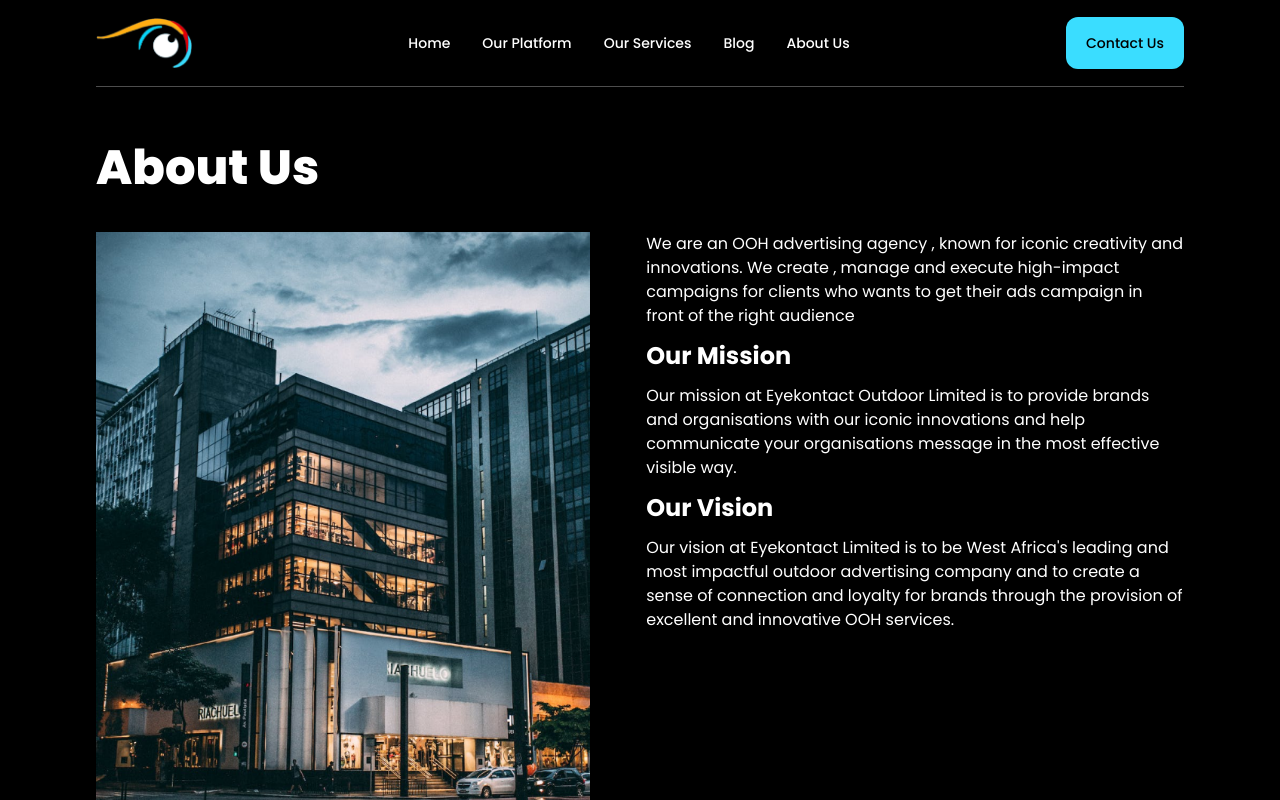
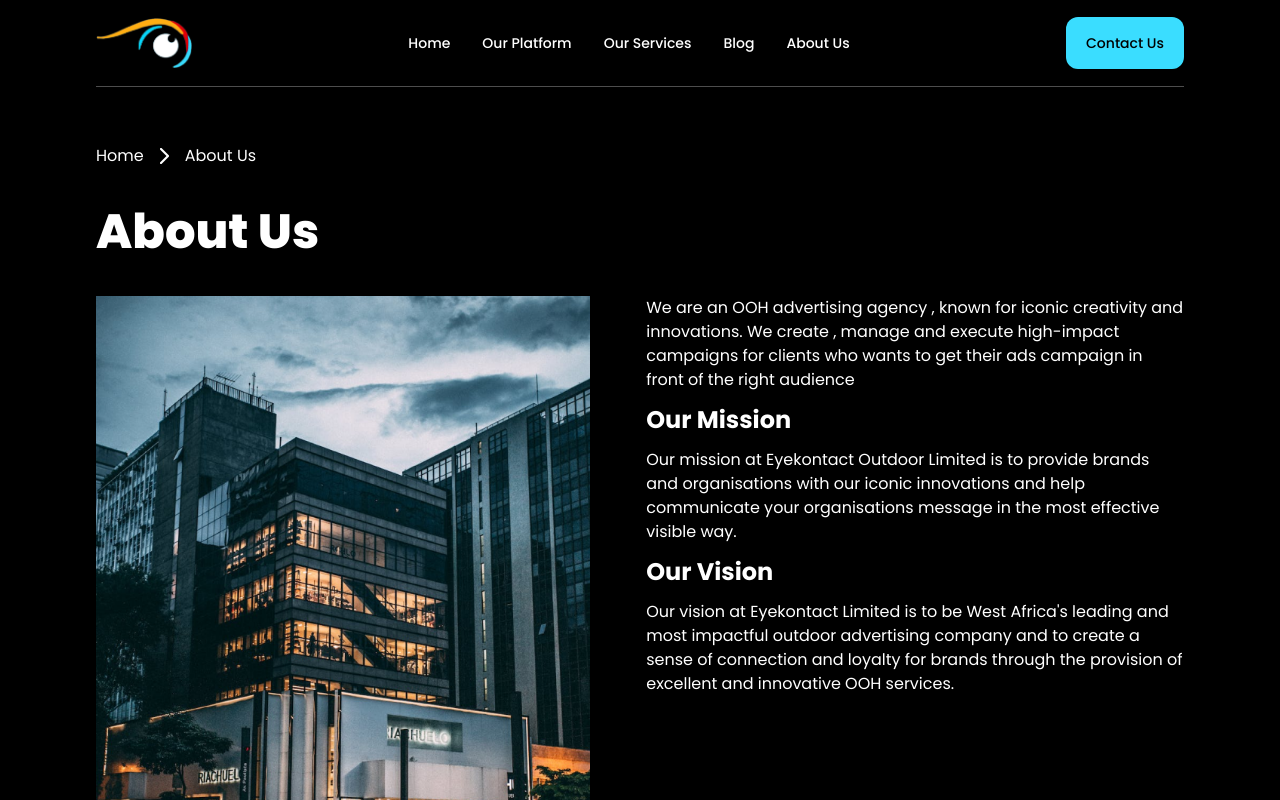
Before and after one commit to feyiamujo1/project-x, a React (Create React App) app: page /about-us in a window 1280 px wide. Shown: the top 800 px of the page. Built offline with nearby package versions, Linux system fonts and the light colour scheme.

Commit message:
Added a few things fix nav, scroll to top etc.

```diff
--- a/src/App.js
+++ b/src/App.js
@@ -4,17 +4,20 @@
 import RedirectPage from "./components/RedirectPage";
 import Footer from "./components/UI/Footer";
 import Navbar from "./components/UI/Navbar";
+import ScrollToTop from "./components/UI/ScrollToTop";
 
 function App() {
   return (
     <div className="">
         <Navbar />
+        <ScrollToTop>
           <Routes>
             <Route path="/" element={<Home />} />
             <Route path="/about-us" element={<About />} />
             <Route path="/redirect" element={<RedirectPage />} />
           </Routes>
           <Footer />
+        </ScrollToTop>
     </div>
   );
 }
--- a/src/components/About.js
+++ b/src/components/About.js
@@ -8,6 +8,8 @@
 import MarketingManagerImage from '../../src/assets/images/gbemi.png'
 import CreativeSpecialityImage from '../../src/assets/images/abiola.png'
 import JohnDoeImage from '../../src/assets/images/john.png'
+import DirectionImage from '../../src/assets/images/directions.png'
+import { Link } from 'react-router-dom'
 
 const About = () => {
 
@@ -26,7 +28,12 @@
     <div>
         <div className='bg-black'>
             <div className="w-11/12 lg:w-[85%] mx-auto min-h-[90vh] md:min-h-screen relative pb-16 pt-36 space-y-10">
-                <h1 className="font-extrabold text-4xl md:text-5xl text-white">About Us</h1>
+
+                <div className='hidden md:block'>
+                    <p className='hidden md:flex flex-row w-fit gap-4 justify-center items-center text-white'><Link to='/' className='hover:text-custom-blue'>Home</Link> <img src={DirectionImage} alt=""/> About Us</p>
+                </div>
+
+                <h1 className="font-extrabold abt -mt-10 text-4xl md:text-5xl text-white">About Us</h1>
                 <div className='flex flex-col md:flex-row gap-14 md:gap-8 lg:gap-10 xl:gap-14 z-[10]'>
                     <div className='w-fit md:w-[500px]'>
                         <img className='hidden md:block' src={AboutImage} alt='' />
@@ -96,7 +103,7 @@
                         {
                             Members.map((member, id) => (
                                 id !== 0 ?
-                                <div className='w-fit mx-auto cursor-pointer group z-50 relative'>
+                                <div key={member.id} className='w-fit mx-auto cursor-pointer group z-50 relative'>
                                     <div className='w-[270px] h-[300px] box-border text-center'>
                                         <img className='h-full w-auto mx-auto' src={member.image} alt=""/>
                                     </div>
--- a/src/components/UI/Navbar.js
+++ b/src/components/UI/Navbar.js
@@ -2,6 +2,7 @@
 import * as IoIcon from "react-icons/io5"
 import * as HiIcon from "react-icons/hi"
 import { NavLink } from 'react-router-dom'
+import { useState } from 'react'
 
 const Navbar = () => {
     const showSideBarar = () => {
@@ -22,6 +23,19 @@
 
     }
 
+    // Set Nav bg color
+    const [navbarBg, setNavbarbg] = useState(false);
+
+    const changeBackground = () => {
+        if (window.scrollY >= 80 && window.screen.width < 768) {
+            setNavbarbg(true)
+        } else {
+            setNavbarbg(false)
+        }
+    }
+
+    window.addEventListener('scroll', changeBackground);
+
     // let sideBarRef = useRef(); ref={sideBarRef}
 
     //This will close the side bar if anywhere outside the side bar is clicked
@@ -40,8 +54,8 @@
     // });
 
   return (
-    <nav className="absolute top-0 w-full z-10">
-        <div className='w-11/12 lg:w-[85%] md:border-b md:border-b-[#FFFFFF4D] mx-auto py-4 md:py-0 flex items-center justify-between font-medium '>
+    <nav className={navbarBg ? "bg-black md:bg-transparent fixed md:absolute top-0 w-full z-[100]" : "fixed md:absolute top-0 w-full z-10"}>
+        <div className='w-11/12 lg:w-[85%] md:border-b md:border-b-[#FFFFFF4D] mx-auto py-4 md:py-0 flex items-center justify-between font-medium'>
             <div className='h-11 w-20 md:w-24 cursor-pointer flex items-center justify-between'>
                 <img className='w-full' src={Logo} alt="" />
             </div>
--- /dev/null
+++ b/src/components/UI/ScrollToTop.js
@@ -0,0 +1,20 @@
+import React from 'react'
+import { useEffect } from "react";
+import { useLocation, useNavigationType } from 'react-router-dom';
+
+function ScrollToTop({ children }) {
+    const location = useLocation();
+    const navType = useNavigationType();
+    useEffect(() => {
+        if (navType !== "POP") {
+            window.scrollTo({ top: 0, behavior: 'smooth' }, 0);
+        }
+      }, [location, navType]);
+  return (
+    <div>
+       {children}
+    </div>
+  )
+}
+
+export default ScrollToTop
--- a/src/index.css
+++ b/src/index.css
@@ -122,6 +122,18 @@
   fill: #00D3FF;
 }
 
+.abt{
+  margin-top: -24px !important;
+}
+
+@media (min-width: 768px) {
+  .abt{
+    margin-top: 40px !important;
+  }
+}
+
+
+
 @tailwind base;
 @tailwind components;
 @tailwind utilities;
--- a/src/index.js
+++ b/src/index.js
@@ -6,10 +6,9 @@
 
 const root = ReactDOM.createRoot(document.getElementById('root'));
 root.render(
-  // <React.StrictMode>
+  <React.StrictMode>
     <BrowserRouter>
       <App />
     </BrowserRouter>
-
-  //</React.StrictMode>
+  </React.StrictMode>
 );
```
Also changed, not shown: src/assets/images/directions.png (added). Lines whose indentation alone changed are shown as unchanged.
